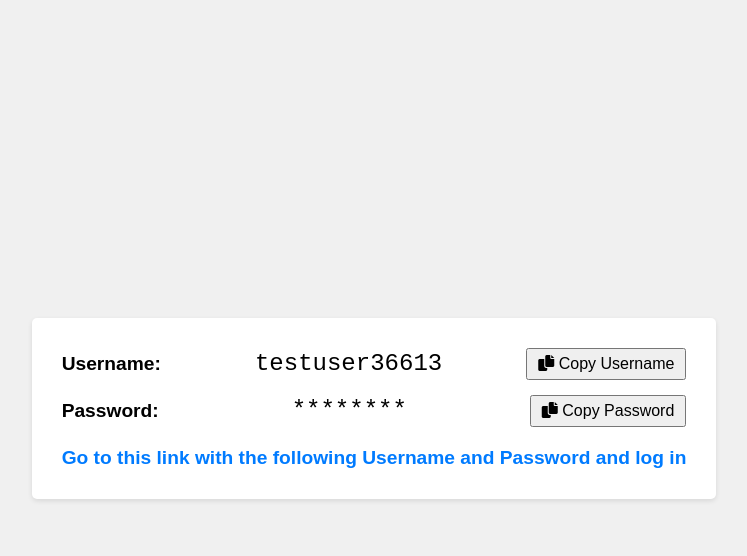
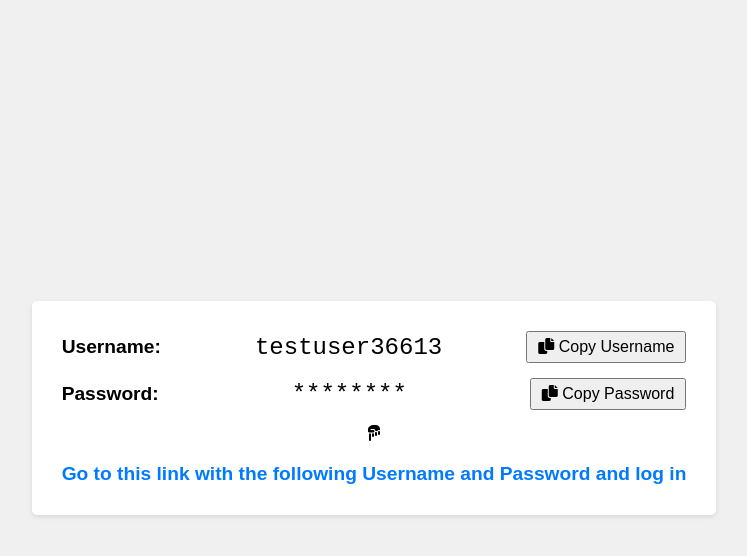
Before and after one commit to abbeqdam/cg, a website: page index.html in a window 1280 px wide. Both pictures are taken after a click on the button "Generate Credentials". Shown: the whole page, without its empty margins (266-1013 px from the left). Drawn offline with Linux system fonts and the light colour scheme; no server answers.

Commit message:
add finger icon

```diff
--- a/index.html
+++ b/index.html
@@ -26,7 +26,7 @@
         <i class="fas fa-copy"></i> Copy Password
       </button>
     </div>
-
+    <div class="finger-icon"><i class="fas fa-hand-point-down"></i></div>
     <a href="https://sanity-stg2826.coupahost.com/" target="_blank">Go to this link with the following Username and Password and log in</a>
   </div>
 
```
